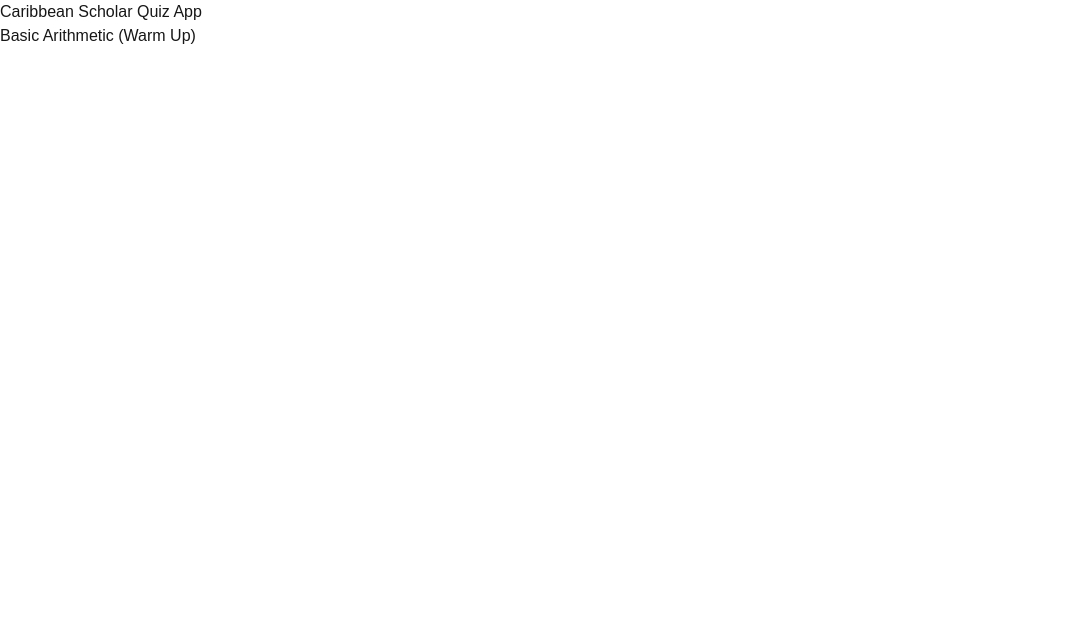
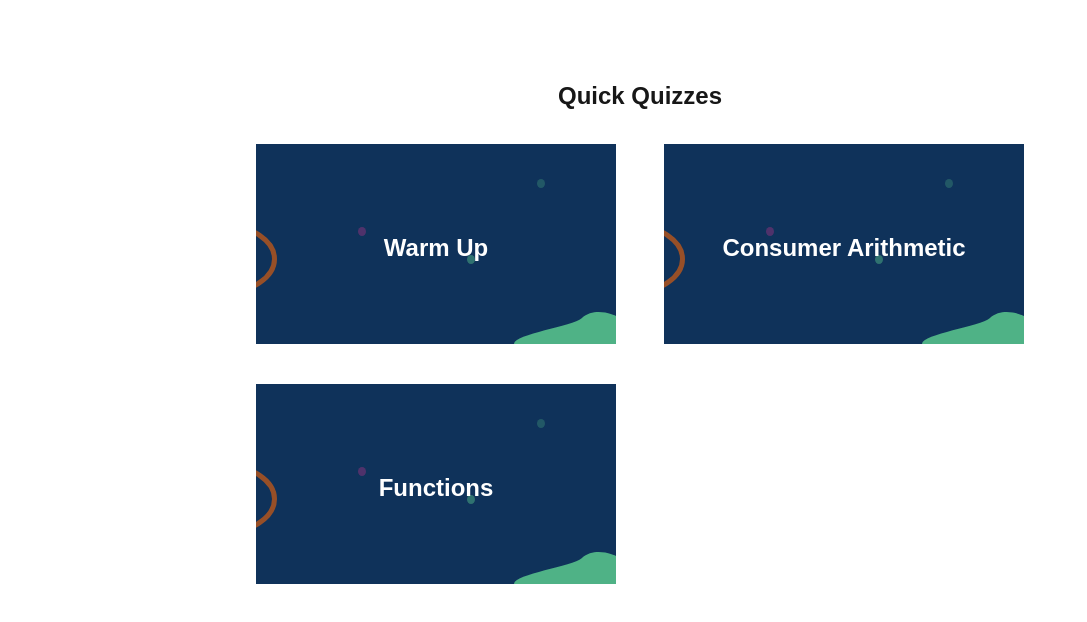
Before and after one commit to Caribbean-Scholar/quiz-mvp, a Next.js app in the folder quiz-mvp/: page / in a window 1280 px wide. Shown: the top 622 px of the page, without its empty margins (0-1087 px from the left). Built offline with nearby package versions, Linux system fonts and the light colour scheme.

Commit message:
Feat: add additional quizzes with image display

```diff
--- a/quiz-mvp/src/app/page.tsx
+++ b/quiz-mvp/src/app/page.tsx
@@ -1,14 +1,22 @@
 import Link from "next/link";
 import quizzes from "@/quizzes";
+import Image from "next/image";
 
 export default function Home() {
   return (
-    <div>
-      <h1>Caribbean Scholar Quiz App</h1>
-      <ul>
+    <div className="h-screen">
+      <h1 className="text-center text-2xl font-bold mt-20">Quick Quizzes</h1>
+      <ul className="grid md:grid-cols-2 gap-x-12 gap-y-8 mt-8 mx-4 md:max-w-3xl md:mx-auto">
         {Array.from(quizzes.values()).map((quiz) => (
-          <li key={quiz.slug}>
-            <Link href={`${quiz.slug}/1`}>{quiz.name}</Link>
+          <li key={quiz.slug} className="relative">
+            <Link href={`${quiz.slug}/1`}>
+              <div className="h-50 w-full bg-amber-400 mb-2 relative -z-10">
+                <Image src={quiz.img} alt="Background" fill={true} />
+              </div>
+              <div className="h-full flex items-center justify-center absolute top-0 w-full">
+                <h2 className="text-white font-bold text-2xl">{quiz.name}</h2>
+              </div>
+            </Link>
           </li>
         ))}
         <li></li>
--- a/quiz-mvp/src/quizzes/arithmetic.ts
+++ b/quiz-mvp/src/quizzes/arithmetic.ts
@@ -28,9 +28,9 @@ const basicArithmeticWarmUp: Question[] = [
 ];
 
 export const basicArithmeticQuiz: Quiz = {
-  name: "Basic Arithmetic (Warm Up)",
+  name: "Warm Up",
   subject: "Mathematics",
   slug: "arithmetic",
-  img: "/img/basic-arithmetic.png",
+  img: "/blue-bg.svg",
   questions: basicArithmeticWarmUp,
 };
--- /dev/null
+++ b/quiz-mvp/src/quizzes/consumer.ts
@@ -0,0 +1,38 @@
+const consumerArithmetic: Question[] = [
+  {
+    content: "A pen costs $3. How much would 4 pens cost?",
+    options: ["$7", "$12", "$10", "$15"],
+    answer: 1,
+  },
+  {
+    content: "You buy an item for $50 and get 10% off. What is the discount?",
+    options: ["$40", "$10", "$5", "$15"],
+    answer: 2,
+    explanation: "10% of $50 is $5. 10 ÷ 100 × 50 = 5.",
+  },
+  {
+    content: "A t-shirt costs $20. What is the total for 3 t-shirts?",
+    options: ["$60", "$50", "$40", "$30"],
+    answer: 0,
+  },
+  {
+    content:
+      "You spend $80 and pay with a $100 bill. How much change do you get?",
+    options: ["$10", "$15", "$20", "$25"],
+    answer: 2,
+  },
+  {
+    content: "If a dozen eggs costs $6, how much does one egg cost?",
+    options: ["$0.50", "$0.25", "$0.75", "$1.00"],
+    answer: 0,
+    explanation: "$6 ÷ 12 = $0.50 per egg.",
+  },
+];
+
+export const consumerArithmeticQuiz: Quiz = {
+  name: "Consumer Arithmetic",
+  subject: "Mathematics",
+  slug: "consumer",
+  img: "/blue-bg.svg",
+  questions: consumerArithmetic,
+};
--- /dev/null
+++ b/quiz-mvp/src/quizzes/functions.ts
@@ -0,0 +1,42 @@
+const simpleFunctions: Question[] = [
+  {
+    content: "If f(x) = 2x + 1, what is f(3)?",
+    options: ["6", "7", "8", "9"],
+    answer: 1,
+    explanation: "2 × 3 + 1 = 6 + 1 = 7",
+  },
+  {
+    content: "If f(x) = x² − 4, what is f(5)?",
+    options: ["21", "25", "20", "24"],
+    answer: 0,
+    explanation: "5² − 4 = 25 − 4 = 21",
+  },
+  {
+    content: "If f(x) = x − 2 and g(x) = x², what is f(g(3))?",
+    options: ["5", "7", "9", "6"],
+    answer: 1,
+    explanation: "g(3) = 9, then f(9) = 9 − 2 = 7",
+  },
+  {
+    content:
+      "A function f is defined as f(x) = 3x − 2. If f(a) = 10, what is a?",
+    options: ["4", "3", "5", "6"],
+    answer: 0,
+    explanation: "3a − 2 = 10 → 3a = 12 → a = 4",
+  },
+  {
+    content:
+      "If f(x) = 2x + 5, which of the following pairs (x, f(x)) is correct?",
+    options: ["(1, 6)", "(2, 8)", "(3, 11)", "(4, 9)"],
+    answer: 2,
+    explanation: "2(3) + 5 = 11 => (3, 11) is a correct pair",
+  },
+];
+
+export const simpleFunctionsQuiz: Quiz = {
+  name: "Functions",
+  subject: "Mathematics",
+  slug: "functions",
+  img: "/blue-bg.svg",
+  questions: simpleFunctions,
+};
--- a/quiz-mvp/src/quizzes/index.ts
+++ b/quiz-mvp/src/quizzes/index.ts
@@ -1,5 +1,9 @@
 import { basicArithmeticQuiz } from "./arithmetic";
+import { consumerArithmeticQuiz } from "./consumer";
+import { simpleFunctionsQuiz } from "./functions";
 
 let quizMap = new Map<string, Quiz>();
 quizMap.set("arithmetic", basicArithmeticQuiz);
+quizMap.set("consumer", consumerArithmeticQuiz);
+quizMap.set("functions", simpleFunctionsQuiz);
 export default quizMap;
```
Also changed, not shown: quiz-mvp/public/arithmetic.svg (added), quiz-mvp/public/blue-bg.svg (added).
